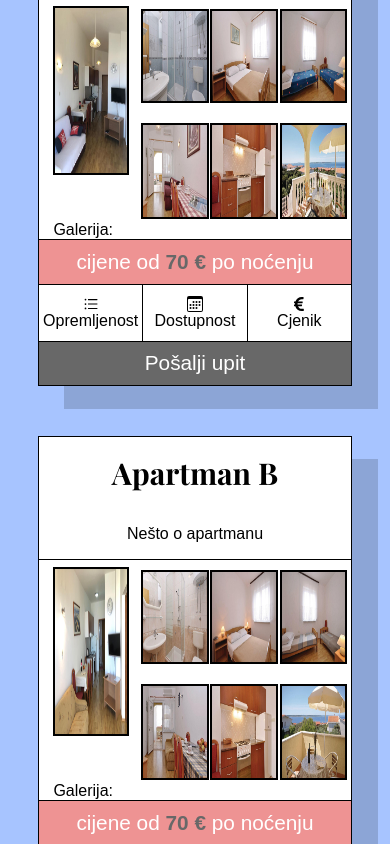
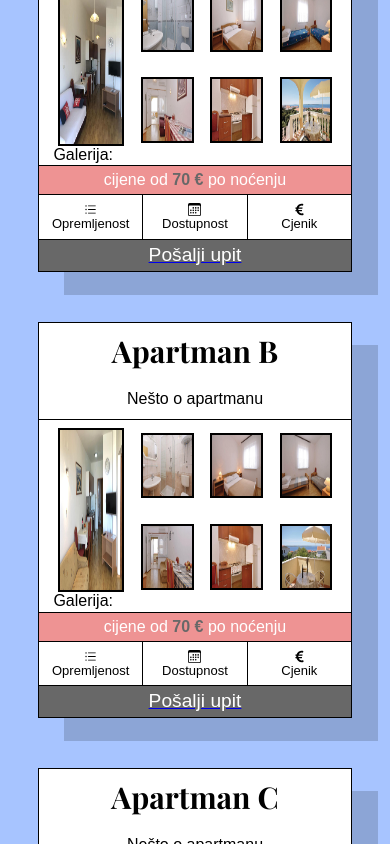
Before and after one commit to stancic/apartmani-smit, a React (Create React App) app: page / in a window 390 px wide. Shown: the part 1120-1964 px from the top of the page. Built offline with nearby package versions, Linux system fonts and the light colour scheme; a web font is replaced by a local one.

Commit message:
solved minor issuse again, create mobile menu and form functionality

```diff
--- a/package.json
+++ b/package.json
@@ -20,7 +20,7 @@
     "test": "react-scripts test",
 	"eject": "react-scripts eject",
 	"predeploy": "npm run build",
-	"deploy": "gh-pages -d build"
+	"deploy": "rm -rf build gh-pages -d build"
   },
   "eslintConfig": {
     "extends": "react-app"
--- a/src/Components/about_us/AboutUs.js
+++ b/src/Components/about_us/AboutUs.js
@@ -22,7 +22,7 @@ function AboutUs({title, text, formTitle, familyPhoto, namePlaceholder, lastName
 					</div>
 				</div>
 				<div className="right-side-container">
-					<div className="form-container">
+					<div className="form-container" id="about-us-message">
 						<h2 className="form-title">{formTitle.above}<br/>{formTitle.below}</h2>
 						<Form namePlaceholder={namePlaceholder} lastNamePlaceholder={lastNamePlaceholder}
 							eMailPlaceholder={eMailPlaceholder} phonePlaceholder={phonePlaceholder}
--- a/src/Components/about_us/AboutUs.scss
+++ b/src/Components/about_us/AboutUs.scss
@@ -1,6 +1,6 @@
 #about-us{
 	padding-top: 40px;
-	padding-bottom: 200px;
+	padding-bottom: 70px;
 	.right-side-container{
 		justify-content: start;
 		align-items: flex-start;
--- a/src/Components/apartments/Apartments.js
+++ b/src/Components/apartments/Apartments.js
@@ -24,6 +24,7 @@ function Apartments({title, priceMenu}) {
 				<OneApartment {...apartmentCDataHR}/>
 				<OneApartmentMobile {...apartmentADataHR} priceMenu={priceMenu}/>
 				<OneApartmentMobile {...apartmentBDataHR} priceMenu={priceMenu}/>
+				<OneApartmentMobile {...apartmentCDataHR} priceMenu={priceMenu}/>
 			</div>
 		</div>
 	)
--- a/src/Components/apartments/Button.js
+++ b/src/Components/apartments/Button.js
@@ -4,9 +4,7 @@ import './Button.scss'
 
 function Button({button_text}) {
 	return (
-		<Link to="/"  >
-			<button className="request-button">{button_text}</button>
-		</Link>
+		<button className="request-button">{button_text}</button>
 	)
 }
 
--- a/src/Components/apartments/OneApartment.js
+++ b/src/Components/apartments/OneApartment.js
@@ -4,6 +4,7 @@ import './OneApartmentMobile.scss'
 import { AiOutlineUnorderedList } from 'react-icons/ai'
 import { BsCalendar } from 'react-icons/bs'
 import Button from './Button';
+import { HashLink as Link } from 'react-router-hash-link'
 
 function OneApartment({ description, abovePrice, price, belowPrice,
 	equipment, availibility, galleryThumbnail, galleryTitle, images,
@@ -67,7 +68,9 @@ function OneApartment({ description, abovePrice, price, belowPrice,
 					</p>
 				</div>
 				<div className="price-button">
-					<Button button_text={buttonText} />
+					<Link smooth to="/#about-us-message">
+						<Button button_text={buttonText} />
+					</Link>
 				</div>
 			</div>
 		</div>
--- a/src/Components/apartments/OneApartmentMobile.js
+++ b/src/Components/apartments/OneApartmentMobile.js
@@ -1,7 +1,9 @@
 import React from 'react'
 import { AiOutlineUnorderedList } from 'react-icons/ai';
 import { BsCalendar } from 'react-icons/bs';
+import { HashLink as Link } from 'react-router-hash-link'
 import { FaEuroSign } from 'react-icons/fa'
+
 function OneApartmentMobile({ name, description, abovePrice, price, belowPrice,
 	equipment, availibility, galleryThumbnail, galleryTitle, images, buttonText,
 	priceMenu
@@ -55,9 +57,11 @@ function OneApartmentMobile({ name, description, abovePrice, price, belowPrice,
 						<p>{priceMenu}</p>
 					</div>
 				</div>
-				<div className="request-button-container-mobile">
-					<p>{buttonText}</p>
-				</div>
+				<Link smooth to="/#about-us-message">
+					<div className="request-button-container-mobile">
+						<p>{buttonText}</p>
+					</div>
+				</Link>
 			</div>
 		</div>
 	)
--- a/src/Components/apartments/OneApartmentMobile.scss
+++ b/src/Components/apartments/OneApartmentMobile.scss
@@ -20,14 +20,14 @@
 	}
 	.apartment-name-container-mobile{
 		flex: 1;
-		padding: 1em;
+		padding: 0.5em;
 		.apartment-name-mobile{
 			font-weight: 800;
 		}
 	}
 	.apartment-description-container-mobile{
 		flex: 1;
-		padding: 1em;
+		padding: 0.7em;
 		border-bottom: 1px solid black;
 	}
 	.gallery-thumbnail-and-grid-container{
@@ -35,7 +35,7 @@
 		flex-direction: row;
 		flex: 3;
 		width: 100%;
-		height: 15em;
+		height: 12em;
 	}
 	.gallery-thumbnail-and-title-container-mobile{
 		display: flex;
@@ -48,9 +48,9 @@
 		justify-content: center;
 		align-items: flex-start;
 		.mobile-thumbnail{
-			margin-top: 7px;
-			width: 70%;
-			height: 80%;
+			margin-top: 8.5px;
+			width: 60%;
+			height: 10em;
 			border: 2px solid black;
 			cursor: pointer;
 		}
@@ -62,6 +62,7 @@
 		align-items: flex-end;
 		.gallery-title-mobile{
 			margin-right: 30px;
+			margin-bottom: 40px;
 		}
 	}
 	.gallery-grid-container-mobile{
@@ -73,26 +74,27 @@
 		.image{
 			display: flex;
 			justify-content: center;
-			align-items: flex-start;
-			width: 92%;
-			height: 94%;
+			align-items: center;
+			width: 70%;
+			height: 80%;
 			.image-mobile{
 				width: 100%;
 				height: 84%;
 				border: 2px solid black;
 				cursor: pointer;
+
 			}
 		}
 	}
 	.price-container-mobile{
 		flex: 1;
 		background-color: #EE9393;
-		padding: 10px 0 10px 0;
+		padding: 5px 0 5px 0;
 		border-top: 1px solid black;
 		border-bottom: 1px solid black;
 		.around-price{
 			color: white;
-			font-size: 1.3rem;
+			font-size: 1rem;
 		}
 		.price-mobile{
 			font-weight: 800;
@@ -103,7 +105,7 @@
 		flex: 1;
 		display: flex;
 		flex-direction: row;
-		height: 3.5em;
+		height: 2.7em;
 		cursor: pointer;
 		.equipment-container-mobile{
 			display: flex;
@@ -115,6 +117,7 @@
 			border-right: 1px solid black;
 			border-bottom: 1px solid black;
 			flex-direction: column;
+			font-size: 13px;
 		}
 		.availibility-container-mobile{
 			display: flex;
@@ -126,7 +129,7 @@
 			border-right: 1px solid black;
 			border-bottom: 1px solid black;
 			flex-direction: column;
-
+			font-size: 13px;
 		}
 		.price-menu-container-mobile{
 			display: flex;
@@ -137,6 +140,7 @@
 			align-items: center;
 			border-bottom: 1px solid black;
 			flex-direction: column;
+			font-size: 13px;
 		}
 	}
 
@@ -144,8 +148,9 @@
 		flex: 1;
 		background-color: #686868;
 		color: white;
-		padding: 10px 0 10px 0;
-		font-size: 1.3rem;
+		padding: 5px 0 5px 0;
+		font-size: 1.2rem;
+		outline-style: none;
 		cursor: pointer;
 	}
 }
--- a/src/Components/navigation/Button.js
+++ b/src/Components/navigation/Button.js
@@ -3,7 +3,7 @@ import './Button.scss'
 import {HashLink as Link} from 'react-router-hash-link'
 function Button({button_text, style}) {
 	return (
-			<Link to="/"  >
+			<Link smooth to="/#about-us-message" >
 				<button className="buttonStyle" style={style}>{button_text}</button>
 			</Link>
 	)
--- a/src/Components/navigation/MobileNavigation.js
+++ b/src/Components/navigation/MobileNavigation.js
@@ -4,10 +4,10 @@ import './MobileNavigation.scss'
 
 function MobileNavigation() {
 	const [scrollState, setScrollState] = useState(false);
+	const [clickedState, setClickedState] = useState('hamburger');
 
 	document.addEventListener("scroll", event => {
 		let scrolled = document.scrollingElement.scrollTop;
-		console.log(scrolled)
 		if(scrolled>680){
 			setScrollState(true);
 		} else {
@@ -15,10 +15,24 @@ function MobileNavigation() {
 		}
 	})
 
+	const handleIconClick = () => {
+		if(clickedState === 'hamburger'){
+			setClickedState('close');
+			console.log(clickedState)
+		} else {
+			setClickedState('hamburger');
+			console.log(clickedState)
+		}
+
+
+	}
 	return (
 		<div className="mobile-navigation-container">
 			<div className="icon-holder">
-				<GiHamburgerMenu className="menu-open-icon"  style={scrollState ? {color: 'black'} : {}}/>
+				<GiHamburgerMenu className="menu-open-icon"
+					style={scrollState ? {color: 'black'} : {}}
+					onClick={handleIconClick}
+					/>
 			</div>
 		</div>
 	)
--- a/src/Components/navigation/Navigation.js
+++ b/src/Components/navigation/Navigation.js
@@ -16,7 +16,6 @@ function Navigation({ title, firstLink, secondLink, thirdLink, contact, button_t
 			setScrollState(false);
 		}
 	})
-	console.log(scrollState)
 
 	const navScrolledStyle = {
 		backgroundColor: 'white',
```
